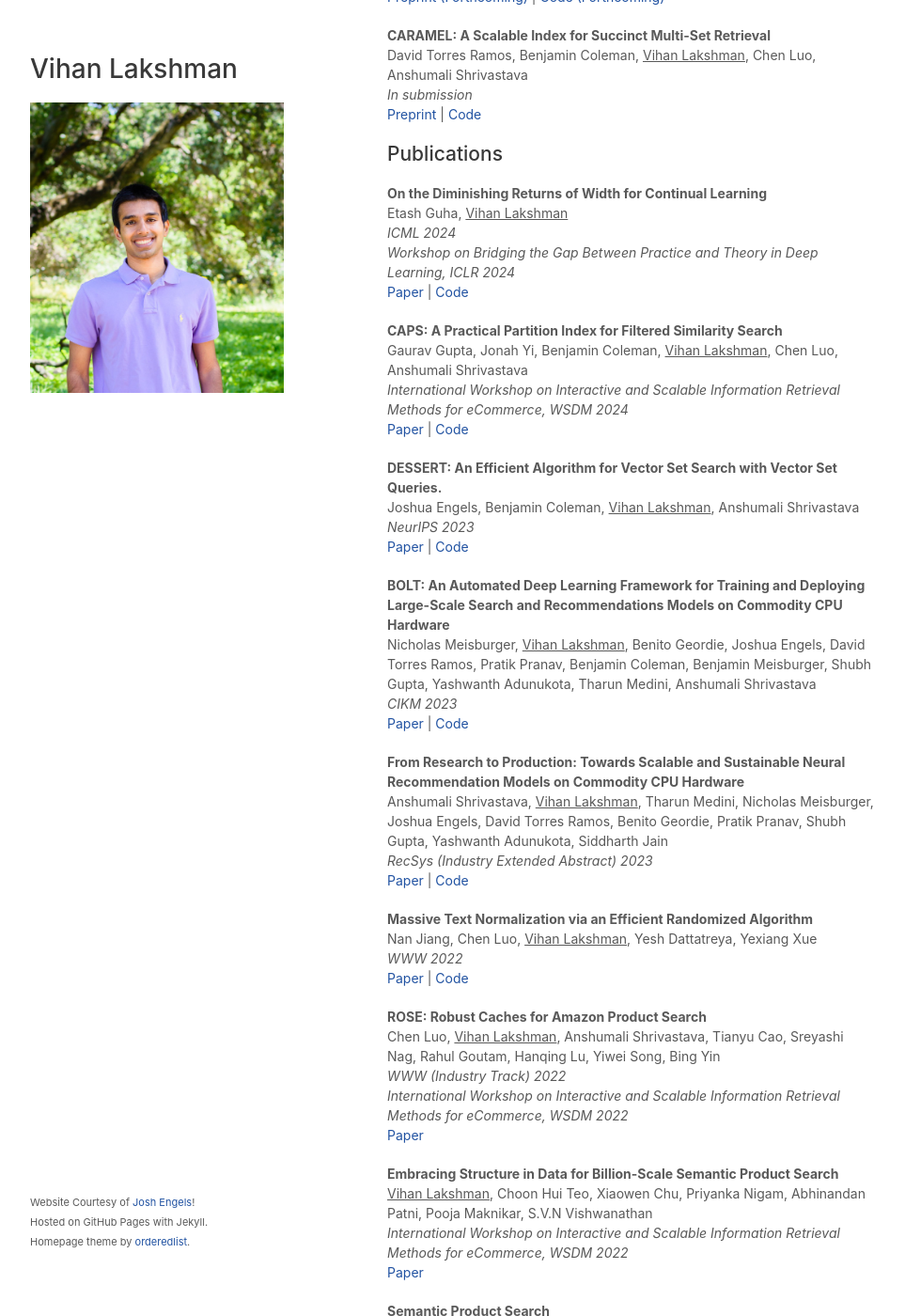
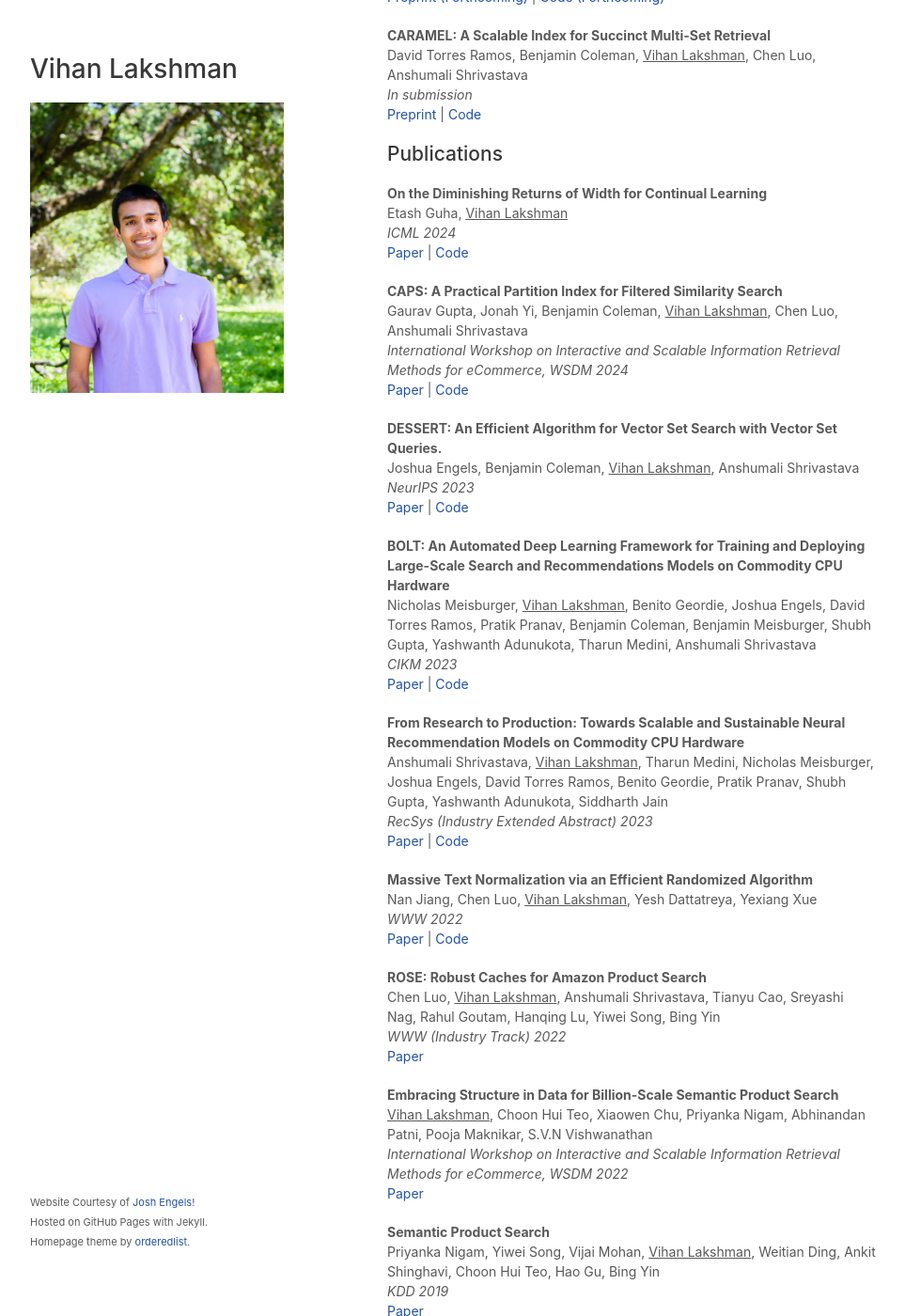
Before and after one commit to vihan-lakshman/vihan-lakshman.github.io, a Jekyll site: the page built from index.html, in a window 1280 px wide and 1400 px high, scrolled down 304 px. Shown: the whole window at 94% size, without its empty margins (158-1121 px from the left). Built offline with Jekyll 4.4.1, drawn with Linux system fonts in a browser that asks for light colours; a style sheet for code colours, icons or effects is not loaded.

Commit message:
Small edit

```diff
--- a/index.html
+++ b/index.html
@@ -72,7 +72,6 @@
         <b>On the Diminishing Returns of Width for Continual Learning</b> <br>
         Etash Guha, <u>Vihan Lakshman</u><br>
         <i>ICML 2024</i><br>
-        <i>Workshop on Bridging the Gap Between Practice and Theory in Deep Learning, ICLR 2024</i><br>
         <a href="https://arxiv.org/pdf/2403.06398.pdf">Paper</a> |
         <a href="https://github.com/vihan-lakshman/diminishing-returns-wide-continual-learning">Code</a>
       </p>
@@ -125,8 +124,6 @@
         Chen Luo, <u>Vihan Lakshman</u>, Anshumali Shrivastava, Tianyu Cao, Sreyashi Nag, Rahul Goutam, Hanqing Lu,
         Yiwei Song, Bing Yin<br>
         <i> WWW (Industry Track) 2022 </i><br>
-        <i>International Workshop on Interactive and Scalable Information Retrieval Methods for
-          eCommerce, WSDM 2022</i> <br>
         <a href="https://dl.acm.org/doi/pdf/10.1145/3487553.3524213">Paper</a>
       </p>
       <p>
```
